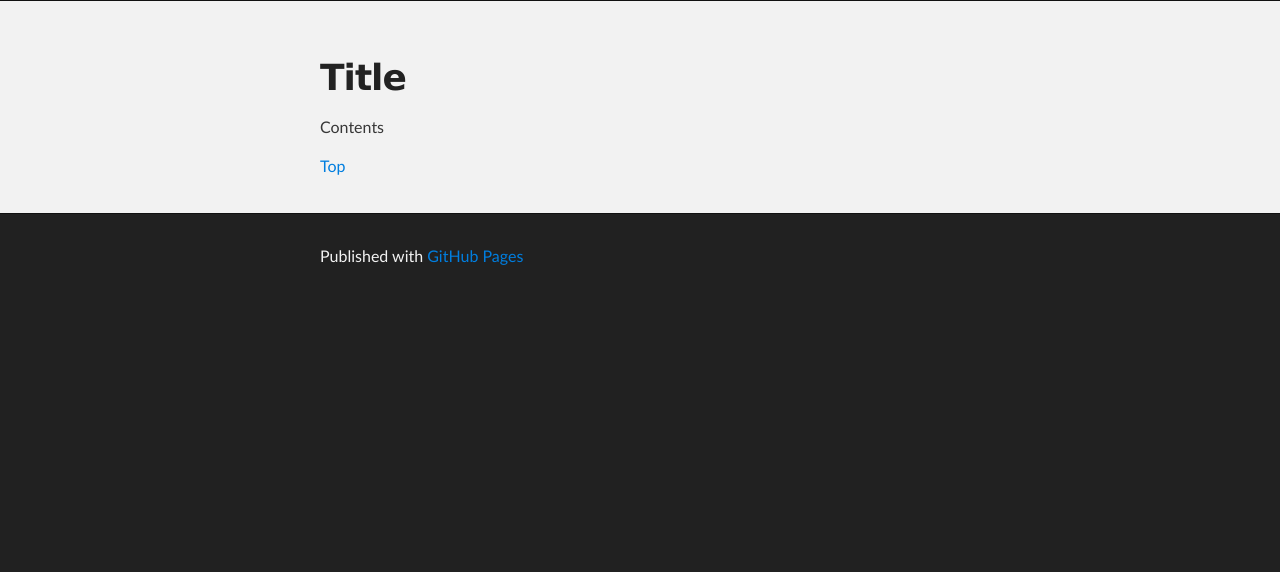
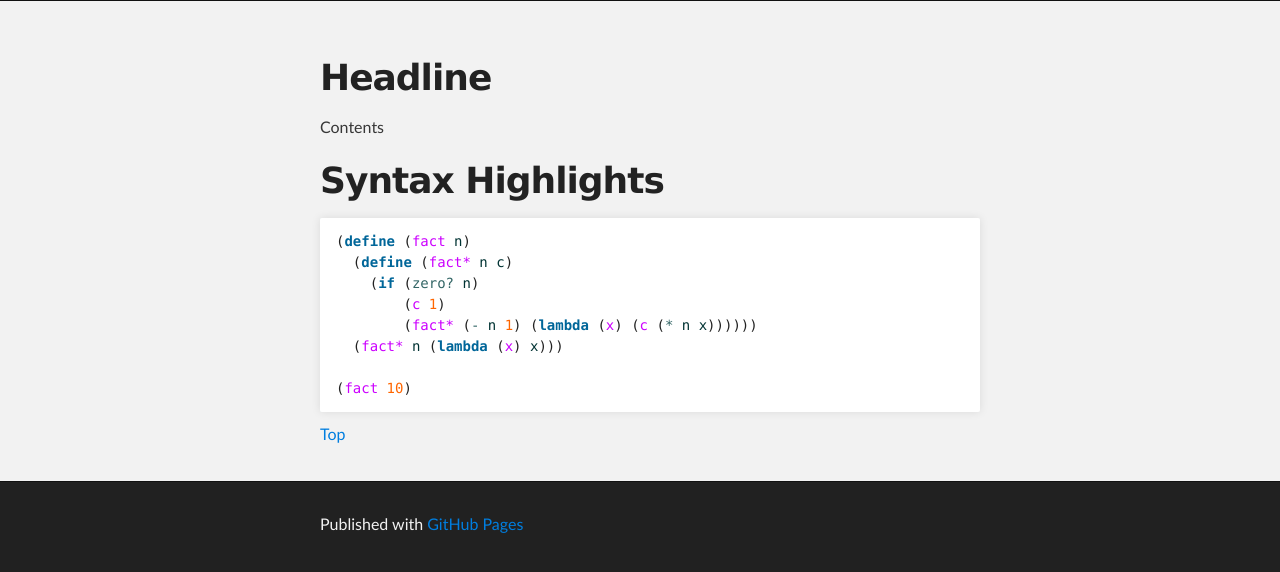
Before and after one commit to nyuichi/wasabiz.github.io, a Jekyll site: the page built from _posts/2013-07-03-example.md, in a window 1280 px wide. Shown: the top 572 px of the page. Built offline with Jekyll 4.4.1, drawn with Linux system fonts in a browser that asks for light colours.

Commit message:
refine the example

```diff
--- a/_posts/2013-07-03-example.md
+++ b/_posts/2013-07-03-example.md
@@ -2,5 +2,17 @@
 layout: post
 title: example's title
 ---
-# Title
+# Headline
 Contents
+
+# Syntax Highlights
+{% highlight scheme %}
+(define (fact n)
+  (define (fact* n c)
+    (if (zero? n)
+	(c 1)
+	(fact* (- n 1) (lambda (x) (c (* n x))))))
+  (fact* n (lambda (x) x)))
+
+(fact 10)
+{% endhighlight %}
```
